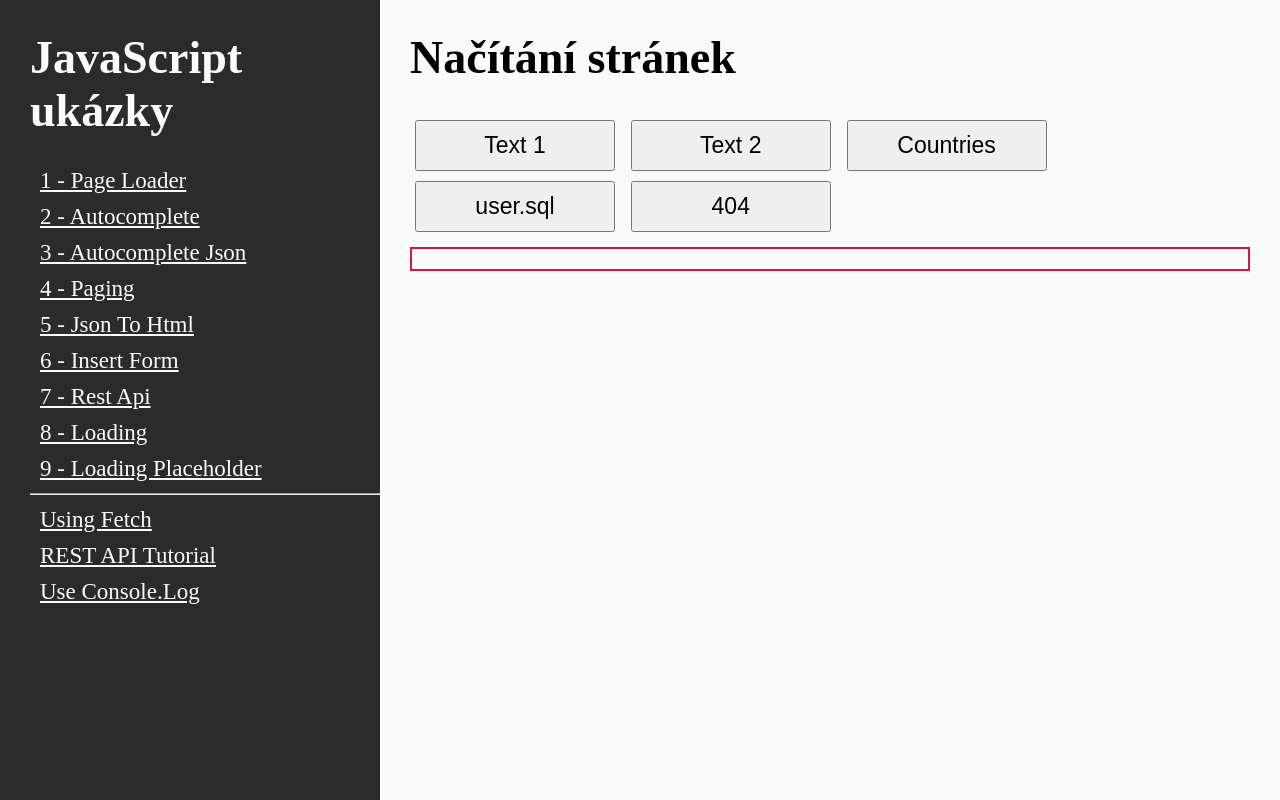
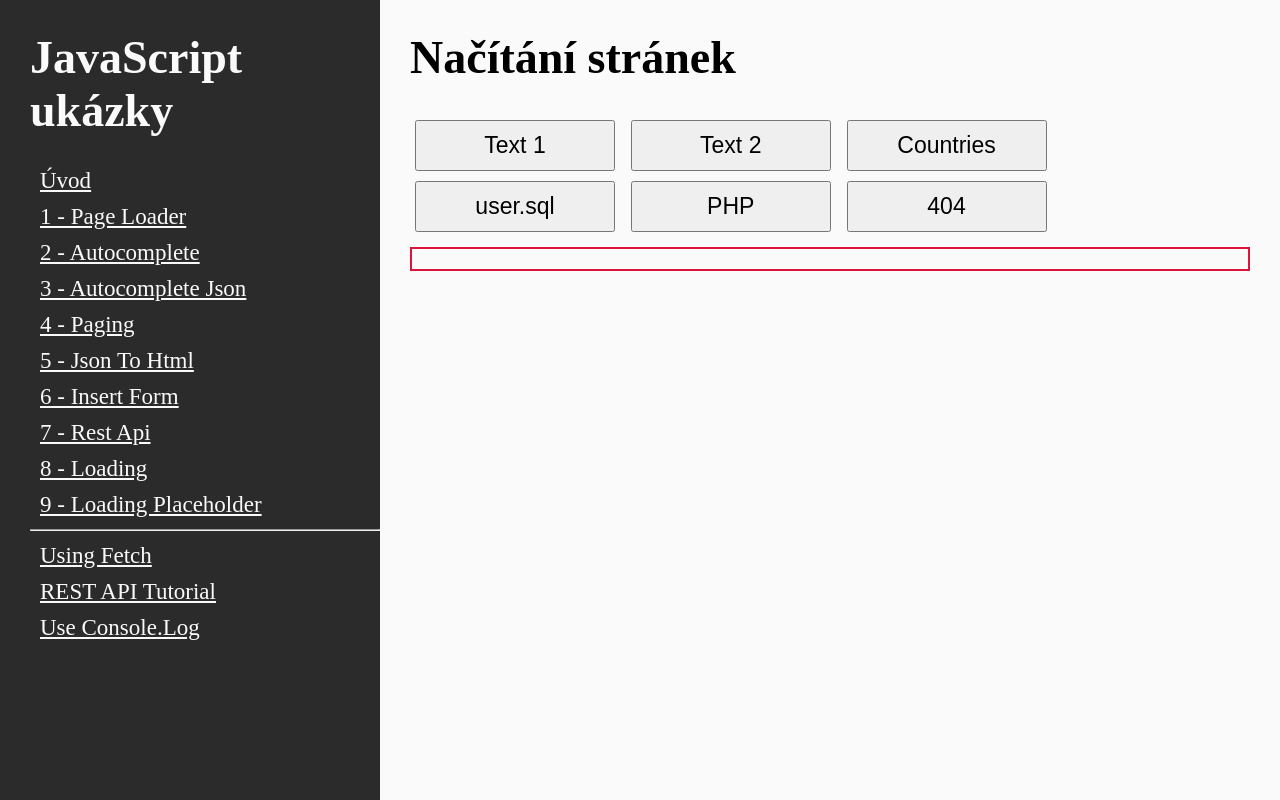
Before and after one commit to petrfilip/KIT-IWWW, a PHP site: page /examples/?page=01-page-loader.html in a window 1280 px wide. Run offline with PHP 8.4, Linux system fonts and the light colour scheme.

Commit message:
Přidána ukázka načtení PHP souboru, upraven zdroják indexu - přidána default stránka

```diff
--- a/examples/01-page-loader.html
+++ b/examples/01-page-loader.html
@@ -13,6 +13,7 @@
   <button onclick="loadResource('text-2.html')">Text 2</button>
   <button onclick="loadResource('countries.txt')">Countries</button>
   <button onclick="loadResource('user.sql')">user.sql</button>
+  <button onclick="loadResource('source.php')">PHP</button>
   <button onclick="loadResource('text-404.html')">404</button>
 </nav>
 
--- /dev/null
+++ b/examples/data/source.php
@@ -0,0 +1,3 @@
+<?php
+//komentář
+echo "Text PHP souboru";
--- /dev/null
+++ b/examples/default.html
@@ -0,0 +1 @@
+<h1>JavaScript na webu <br>& načítání dat ze serveru</h1>
--- a/examples/index.php
+++ b/examples/index.php
@@ -11,16 +11,10 @@
 
     <?php
 
-    function only_files($dir_element)
-    {
-        if (!is_dir($dir_element)) {
-            return $dir_element;
-        }
-    }
-
-    $files = array_diff(scandir("."), array(".", "..", "index.php"));
+    $files = array_diff(scandir("."), array(".", "..", "index.php", "default.html"));
     ?>
   <nav>
+      <a href="./">Úvod</a>
       <?php
       $i = 1;
       foreach ($files as $key => $file) {
@@ -53,7 +47,7 @@
     if (!empty($_GET["page"]) && preg_match("/^[a-z0-9-\.]+$/", $_GET["page"])) {
         include $_GET["page"];
     } else {
-        echo '<h1>JavaScript na webu <br>& načítání dat ze serveru</h1>';
+        include 'default.html';
     }
 
     ?>
```
